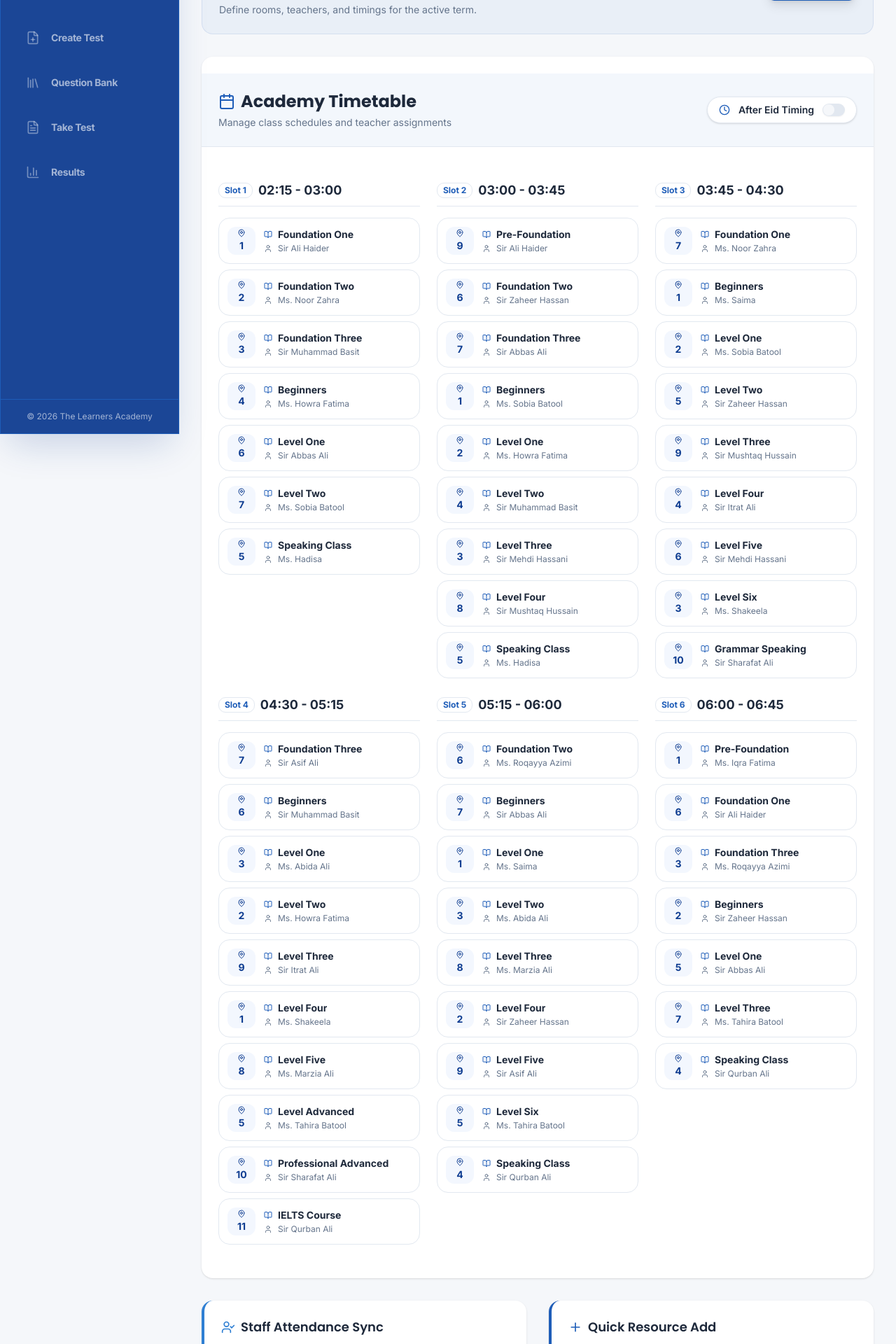
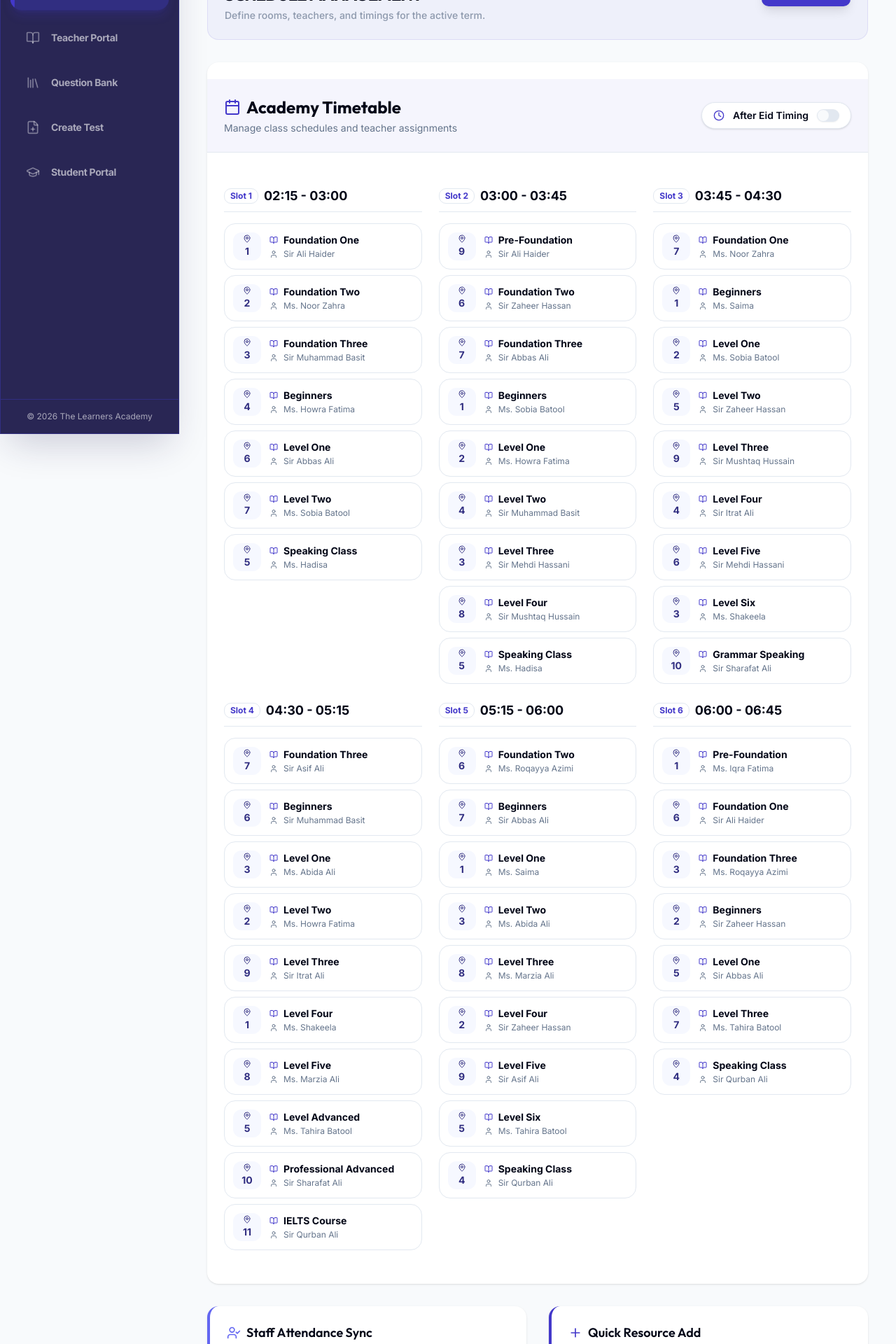
Before and after one commit to ssagiri456223833-glitch/v0-the-learners-academy, a Next.js app: page /admin in a window 1280 px wide. Shown: the part 180-2100 px from the top of the page at 70% size. Built offline with nearby package versions, Linux system fonts and the light colour scheme.

Commit message:
the ui design has been made consistent

```diff
--- a/app/admin/page.tsx
+++ b/app/admin/page.tsx
@@ -24,8 +24,8 @@ export default function AdminDashboard() {
               <Badge className="bg-primary hover:bg-primary">Term 2 (Spring 2026)</Badge>
               <span className="text-xs text-muted-foreground font-medium italic">Ends in 45 days</span>
             </div>
-            <h2 className="text-2xl font-bold font-heading">Schedule Management</h2>
-            <p className="text-sm text-muted-foreground">Define rooms, teachers, and timings for the active term.</p>
+            <h2 className="text-2xl font-bold font-heading tracking-tighter uppercase">Schedule Management</h2>
+            <p className="text-sm font-medium text-muted-foreground/70">Define rooms, teachers, and timings for the active term.</p>
           </div>
           <div className="flex items-center gap-3">
             {isEditing ? (
--- a/app/globals.css
+++ b/app/globals.css
@@ -4,39 +4,34 @@
 @custom-variant dark (&:is(.dark *));
 
 :root {
-  --background: #F5F7FA;
-  --foreground: #1E293B;
+  --background: #F8FAFC;
+  --foreground: #020617;
   --card: #FFFFFF;
-  --card-foreground: #1E293B;
+  --card-foreground: #020617;
   --popover: #FFFFFF;
-  --popover-foreground: #1E293B;
-  --primary: #1E5DB8;
+  --popover-foreground: #020617;
+  --primary: #4338CA;
   --primary-foreground: #FFFFFF;
-  --secondary: #E8F0FE;
-  --secondary-foreground: #0F3D91;
+  --secondary: #EEF2FF;
+  --secondary-foreground: #312E81;
   --muted: #F1F5F9;
   --muted-foreground: #64748B;
-  --accent: #2F7FD3;
+  --accent: #6366F1;
   --accent-foreground: #FFFFFF;
   --destructive: #EF4444;
   --destructive-foreground: #FFFFFF;
   --border: #E2E8F0;
   --input: #E2E8F0;
-  --ring: #1E5DB8;
-  --chart-1: #0F3D91;
-  --chart-2: #1E5DB8;
-  --chart-3: #2F7FD3;
-  --chart-4: #60A5FA;
-  --chart-5: #93C5FD;
+  --ring: #4338CA;
   --radius: 0.75rem;
-  --sidebar: #0F3D91;
+  --sidebar: #1E1B4B;
   --sidebar-foreground: #FFFFFF;
-  --sidebar-primary: #1E5DB8;
+  --sidebar-primary: #4338CA;
   --sidebar-primary-foreground: #FFFFFF;
-  --sidebar-accent: #1E5DB8;
+  --sidebar-accent: #312E81;
   --sidebar-accent-foreground: #FFFFFF;
-  --sidebar-border: #1E5DB8;
-  --sidebar-ring: #2F7FD3;
+  --sidebar-border: #312E81;
+  --sidebar-ring: #6366F1;
   --success: #10B981;
   --success-foreground: #FFFFFF;
   --warning: #F59E0B;
@@ -63,24 +58,13 @@
   --border: oklch(0.269 0 0);
   --input: oklch(0.269 0 0);
   --ring: oklch(0.439 0 0);
-  --chart-1: oklch(0.488 0.243 264.376);
-  --chart-2: oklch(0.696 0.17 162.48);
-  --chart-3: oklch(0.769 0.188 70.08);
-  --chart-4: oklch(0.627 0.265 303.9);
-  --chart-5: oklch(0.645 0.246 16.439);
   --sidebar: oklch(0.205 0 0);
   --sidebar-foreground: oklch(0.985 0 0);
-  --sidebar-primary: oklch(0.488 0.243 264.376);
-  --sidebar-primary-foreground: oklch(0.985 0 0);
-  --sidebar-accent: oklch(0.269 0 0);
-  --sidebar-accent-foreground: oklch(0.985 0 0);
-  --sidebar-border: oklch(0.269 0 0);
-  --sidebar-ring: oklch(0.439 0 0);
 }
 
 @theme inline {
   --font-sans: var(--font-inter), 'Inter', system-ui, sans-serif;
-  --font-heading: var(--font-poppins), 'Poppins', system-ui, sans-serif;
+  --font-heading: var(--font-outfit), 'Outfit', system-ui, sans-serif;
   --font-mono: 'Geist Mono', 'Geist Mono Fallback';
   --color-success: var(--success);
   --color-success-foreground: var(--success-foreground);
@@ -105,11 +89,6 @@
   --color-border: var(--border);
   --color-input: var(--input);
   --color-ring: var(--ring);
-  --color-chart-1: var(--chart-1);
-  --color-chart-2: var(--chart-2);
-  --color-chart-3: var(--chart-3);
-  --color-chart-4: var(--chart-4);
-  --color-chart-5: var(--chart-5);
   --radius-sm: calc(var(--radius) - 4px);
   --radius-md: calc(var(--radius) - 2px);
   --radius-lg: var(--radius);
@@ -132,7 +111,7 @@
     @apply border-border outline-ring/50;
   }
   body {
-    @apply bg-background text-foreground antialiased;
+    @apply bg-background text-foreground antialiased selection:bg-primary/20 selection:text-primary;
   }
 
   /* Custom Scrollbar */
@@ -144,33 +123,27 @@
     background: transparent;
   }
   ::-webkit-scrollbar-thumb {
-    background: color-mix(in oklch, var(--primary), transparent 70%);
+    background: color-mix(in oklch, var(--primary), transparent 85%);
     border-radius: 10px;
   }
   ::-webkit-scrollbar-thumb:hover {
-    background: var(--primary);
-  }
-
-  /* Global Animations & Selection */
-  ::selection {
-    background: color-mix(in oklch, var(--primary), transparent 80%);
-    color: var(--primary);
+    background: color-mix(in oklch, var(--primary), transparent 60%);
   }
 }
 
 @layer components {
-  /* Premium Card Hover Effect */
-  .premium-card {
-    @apply transition-all duration-300 hover:-translate-y-1 hover:shadow-xl hover:shadow-primary/5 cursor-pointer;
+  /* Premium Institutional Glassmorphism */
+  .glass-effect {
+    @apply bg-white/70 backdrop-blur-xl border border-white/40 shadow-[0_8px_32px_0_rgba(31,38,135,0.07)];
   }
 
-  /* Glassmorphism Utilities */
-  .glass-effect {
-    @apply bg-card/80 backdrop-blur-md border border-white/20;
+  /* Animated Entrance */
+  .page-entrance {
+    @apply animate-in fade-in slide-in-from-bottom-2 duration-1000 ease-out;
   }
 
-  /* Animated Page Entrance */
-  .page-entrance {
-    @apply animate-in fade-in slide-in-from-bottom-2 duration-700;
+  /* Card Consistency */
+  .premium-card {
+    @apply transition-all duration-500 hover:-translate-y-1.5 hover:shadow-2xl hover:shadow-primary/10 border-0 bg-white/80 backdrop-blur-sm;
   }
 }
--- a/app/layout.tsx
+++ b/app/layout.tsx
@@ -1,5 +1,4 @@
-import type { Metadata } from 'next'
-import { Poppins, Inter } from 'next/font/google'
+import { Poppins, Inter, Outfit } from 'next/font/google'
 import { Analytics } from '@vercel/analytics/next'
 import './globals.css'
 
@@ -7,6 +6,11 @@ const poppins = Poppins({
   subsets: ["latin"],
   weight: ["400", "500", "600", "700"],
   variable: "--font-poppins"
+});
+
+const outfit = Outfit({
+  subsets: ["latin"],
+  variable: "--font-outfit"
 });
 
 const inter = Inter({
@@ -31,7 +35,7 @@ export default function RootLayout({
 }>) {
   return (
     <html lang="en">
-      <body className={`${poppins.variable} ${inter.variable} font-sans antialiased`}>
+      <body className={`${poppins.variable} ${outfit.variable} ${inter.variable} font-sans antialiased`}>
         {children}
         <Analytics />
       </body>
--- a/app/teacher/page.tsx
+++ b/app/teacher/page.tsx
@@ -72,7 +72,7 @@ export default function TeacherDashboard() {
         <div className="space-y-4 pt-6">
           <div className="flex items-center justify-between">
             <h2 className="text-2xl font-bold font-heading uppercase tracking-tighter">Your Active Assessment Cycle</h2>
-            <Badge variant="outline">Term 2 • Active</Badge>
+            <Badge variant="outline" className="font-bold tracking-widest text-[10px] uppercase">Term 2 • Active</Badge>
           </div>
 
           <div className="grid grid-cols-1 md:grid-cols-3 gap-6">
--- a/components/dashboard-layout.tsx
+++ b/components/dashboard-layout.tsx
@@ -11,11 +11,15 @@ interface DashboardLayoutProps {
 
 export function DashboardLayout({ children, title, subtitle }: DashboardLayoutProps) {
   return (
-    <div className="min-h-screen bg-background">
+    <div className="min-h-screen bg-background relative overflow-hidden">
+      {/* Decorative background elements */}
+      <div className="absolute top-0 right-0 w-[500px] h-[500px] bg-primary/5 rounded-full blur-[120px] -z-10 pointer-events-none" />
+      <div className="absolute bottom-0 left-64 w-[400px] h-[400px] bg-accent/5 rounded-full blur-[100px] -z-10 pointer-events-none" />
+
       <Sidebar />
-      <div className="lg:pl-64">
+      <div className="lg:pl-64 flex flex-col min-h-screen">
         <Navbar title={title} subtitle={subtitle} />
-        <main className="p-6 lg:p-8 animate-in fade-in slide-in-from-bottom-2 duration-700">
+        <main className="flex-1 p-6 lg:p-10 page-entrance container max-w-7xl mx-auto">
           {children}
         </main>
       </div>
--- a/components/sidebar.tsx
+++ b/components/sidebar.tsx
@@ -11,16 +11,28 @@ import {
   FileText,
   BarChart3,
   Menu,
-  X
+  X,
+  BookOpen,
+  GraduationCap
 } from "lucide-react"
 import { useState } from "react"
 import { Button } from "@/components/ui/button"
 
 const navItems = [
   {
-    title: "Dashboard",
-    href: "/dashboard",
+    title: "Admin Portal",
+    href: "/admin",
     icon: LayoutDashboard,
+  },
+  {
+    title: "Teacher Portal",
+    href: "/teacher",
+    icon: BookOpen,
+  },
+  {
+    title: "Question Bank",
+    href: "/question-bank",
+    icon: Library,
   },
   {
     title: "Create Test",
@@ -28,19 +40,9 @@ const navItems = [
     icon: FilePlus,
   },
   {
-    title: "Question Bank",
-    href: "/question-bank",
-    icon: Library,
-  },
-  {
-    title: "Take Test",
-    href: "/test",
-    icon: FileText,
-  },
-  {
-    title: "Results",
-    href: "/results",
-    icon: BarChart3,
+    title: "Student Portal",
+    href: "/student",
+    icon: GraduationCap,
   },
 ]
 
```
Also changed, not shown: app/page.tsx (+29 -23 lines).
